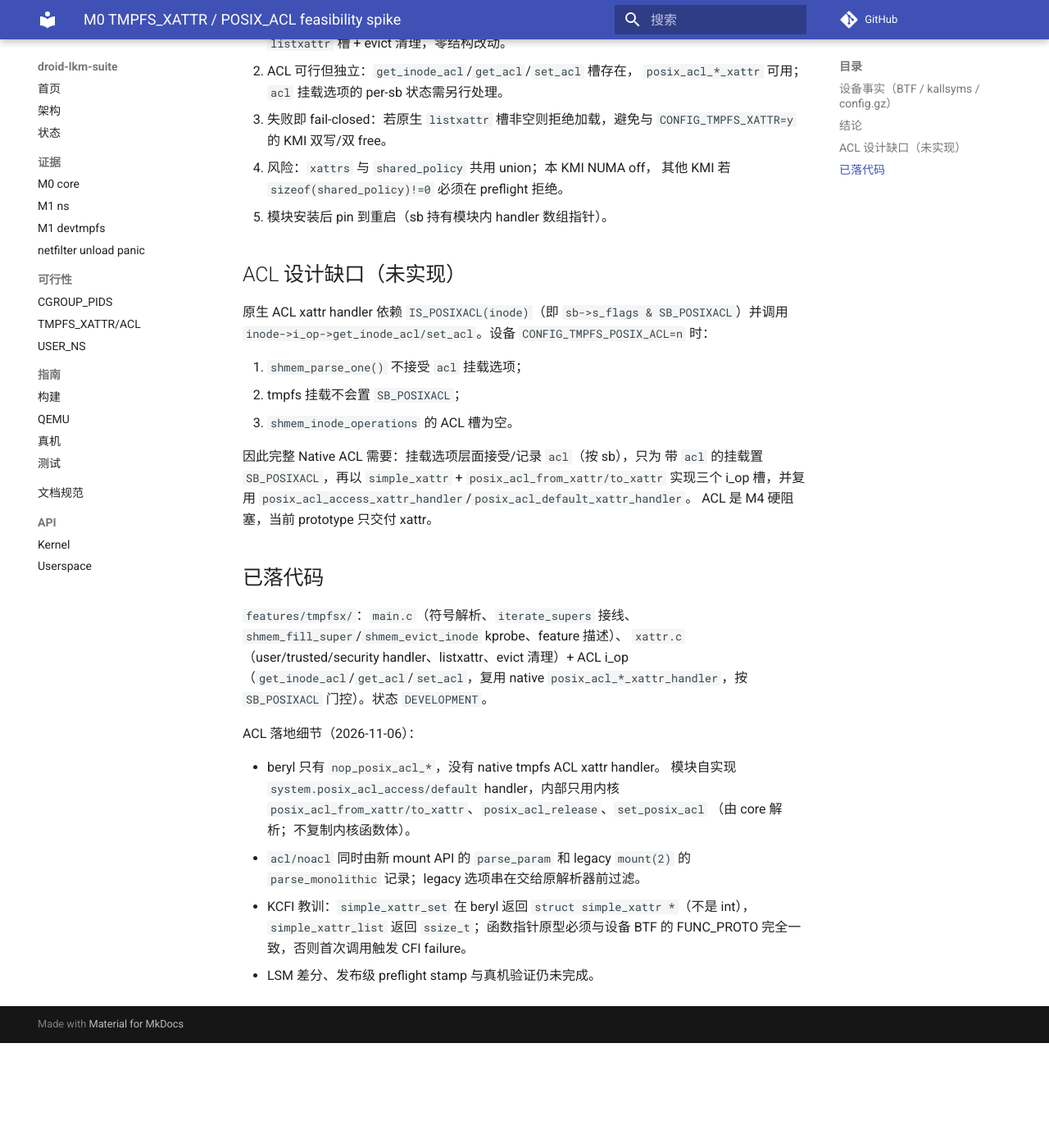
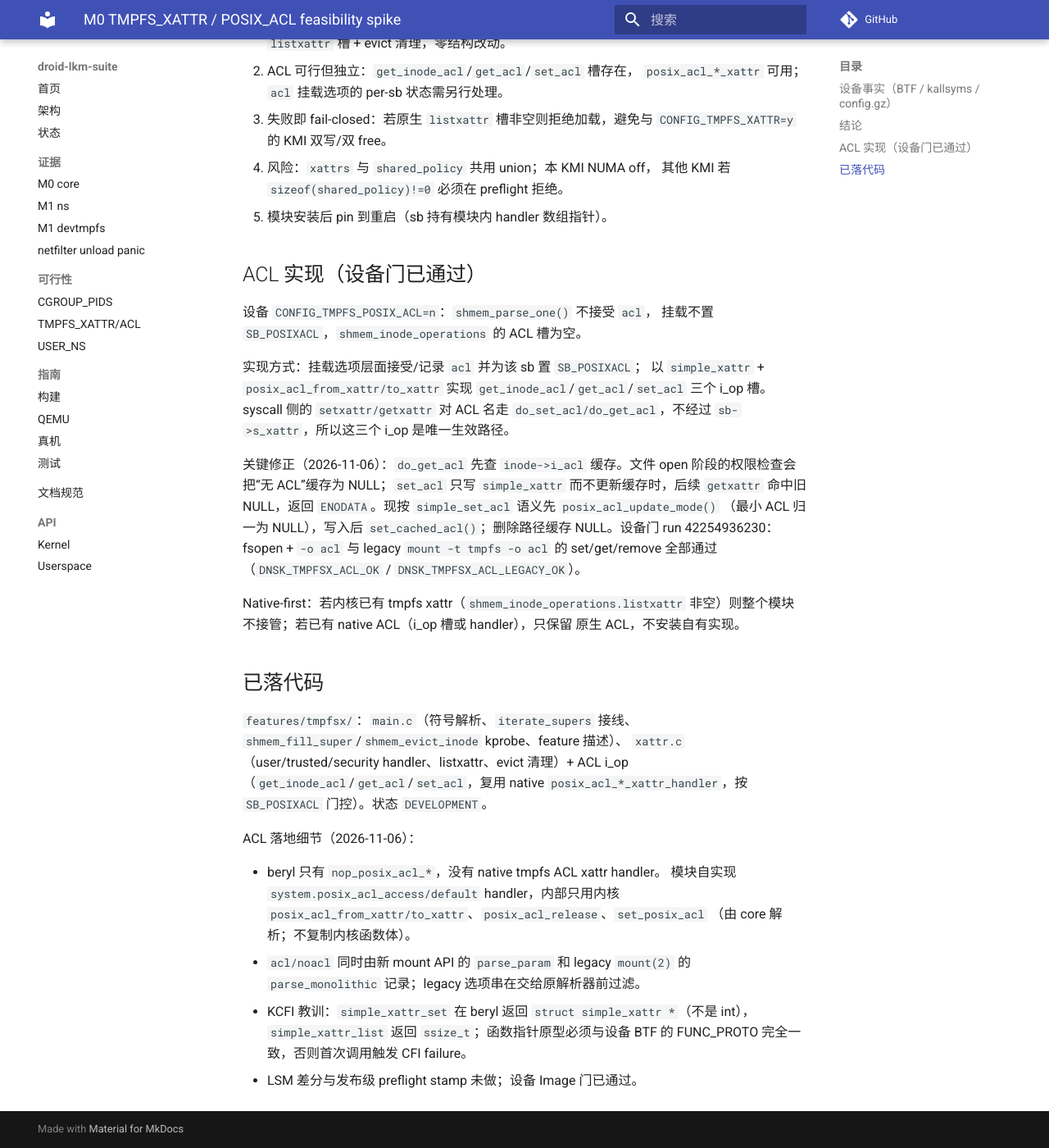
Before and after one commit to uobe1/droid-lkm-suite, an MkDocs documentation site: the page built from docs/evidence/m0-tmpfs.md, in a window 1280 px wide and 1400 px high, scrolled down 881 px. Shown: the whole window at 82% size. Built offline with MkDocs 1.6.1 and Material for MkDocs 9.7.7, drawn with Linux system fonts in a browser that asks for light colours; comment, search, counter and statistics services are not loaded; before the commit the page ends 2153 px from its top, so only the background shows below that.

Commit message:
docs(tmpfsx,netfilter): record ACL and ip6nat device gates
Drop the temporary ACL tracing now that the cache fix is verified, and
document the TinyLTO unshare finding for the ongoing USER_NS gate.

```diff
--- a/docs/evidence/m0-tmpfs.md
+++ b/docs/evidence/m0-tmpfs.md
@@ -38,21 +38,29 @@ prototype 已落代码；未达 Native，不打 tag。**
    其他 KMI 若 `sizeof(shared_policy)!=0` 必须在 preflight 拒绝。
 5. 模块安装后 pin 到重启（sb 持有模块内 handler 数组指针）。
 
-## ACL 设计缺口（未实现）
+## ACL 实现（设备门已通过）
 
-原生 ACL xattr handler 依赖 `IS_POSIXACL(inode)`（即 `sb->s_flags &
-SB_POSIXACL`）并调用 `inode->i_op->get_inode_acl/set_acl`。设备
-`CONFIG_TMPFS_POSIX_ACL=n` 时：
+设备 `CONFIG_TMPFS_POSIX_ACL=n`：`shmem_parse_one()` 不接受 `acl`，
+挂载不置 `SB_POSIXACL`，`shmem_inode_operations` 的 ACL 槽为空。
 
-1. `shmem_parse_one()` 不接受 `acl` 挂载选项；
-2. tmpfs 挂载不会置 `SB_POSIXACL`；
-3. `shmem_inode_operations` 的 ACL 槽为空。
+实现方式：挂载选项层面接受/记录 `acl` 并为该 sb 置 `SB_POSIXACL`；
+以 `simple_xattr` + `posix_acl_from_xattr/to_xattr` 实现
+`get_inode_acl`/`get_acl`/`set_acl` 三个 i_op 槽。syscall 侧的
+`setxattr/getxattr` 对 ACL 名走 `do_set_acl/do_get_acl`，不经过
+`sb->s_xattr`，所以这三个 i_op 是唯一生效路径。
 
-因此完整 Native ACL 需要：挂载选项层面接受/记录 `acl`（按 sb），只为
-带 `acl` 的挂载置 `SB_POSIXACL`，再以 `simple_xattr` +
-`posix_acl_from_xattr/to_xattr` 实现三个 i_op 槽，并复用
-`posix_acl_access_xattr_handler`/`posix_acl_default_xattr_handler`。
-ACL 是 M4 硬阻塞，当前 prototype 只交付 xattr。
+关键修正（2026-11-06）：`do_get_acl` 先查 `inode->i_acl` 缓存。文件
+open 阶段的权限检查会把“无 ACL”缓存为 NULL；`set_acl` 只写
+`simple_xattr` 而不更新缓存时，后续 `getxattr` 命中旧 NULL，返回
+`ENODATA`。现按 `simple_set_acl` 语义先 `posix_acl_update_mode()`
+（最小 ACL 归一为 NULL），写入后 `set_cached_acl()`；删除路径缓存
+NULL。设备门 run 42254936230：fsopen + `-o acl` 与 legacy
+`mount -t tmpfs -o acl` 的 set/get/remove 全部通过
+（`DNSK_TMPFSX_ACL_OK` / `DNSK_TMPFSX_ACL_LEGACY_OK`）。
+
+Native-first：若内核已有 tmpfs xattr（`shmem_inode_operations.listxattr`
+非空）则整个模块不接管；若已有 native ACL（i_op 槽或 handler），只保留
+原生 ACL，不安装自有实现。
 
 ## 已落代码
 
@@ -74,4 +82,4 @@ ACL 落地细节（2026-11-06）：
 - KCFI 教训：`simple_xattr_set` 在 beryl 返回 `struct simple_xattr *`（不是
   int），`simple_xattr_list` 返回 `ssize_t`；函数指针原型必须与设备 BTF
   的 FUNC_PROTO 完全一致，否则首次调用触发 CFI failure。
-- LSM 差分、发布级 preflight stamp 与真机验证仍未完成。
+- LSM 差分与发布级 preflight stamp 未做；设备 Image 门已通过。
```
Also changed, not shown: docs/evidence/m0-userns.md (+12 -0 lines), docs/evidence/netfilter-active.md (+16 -0 lines), docs/status.md (+9 -3 lines), 1 other file.
